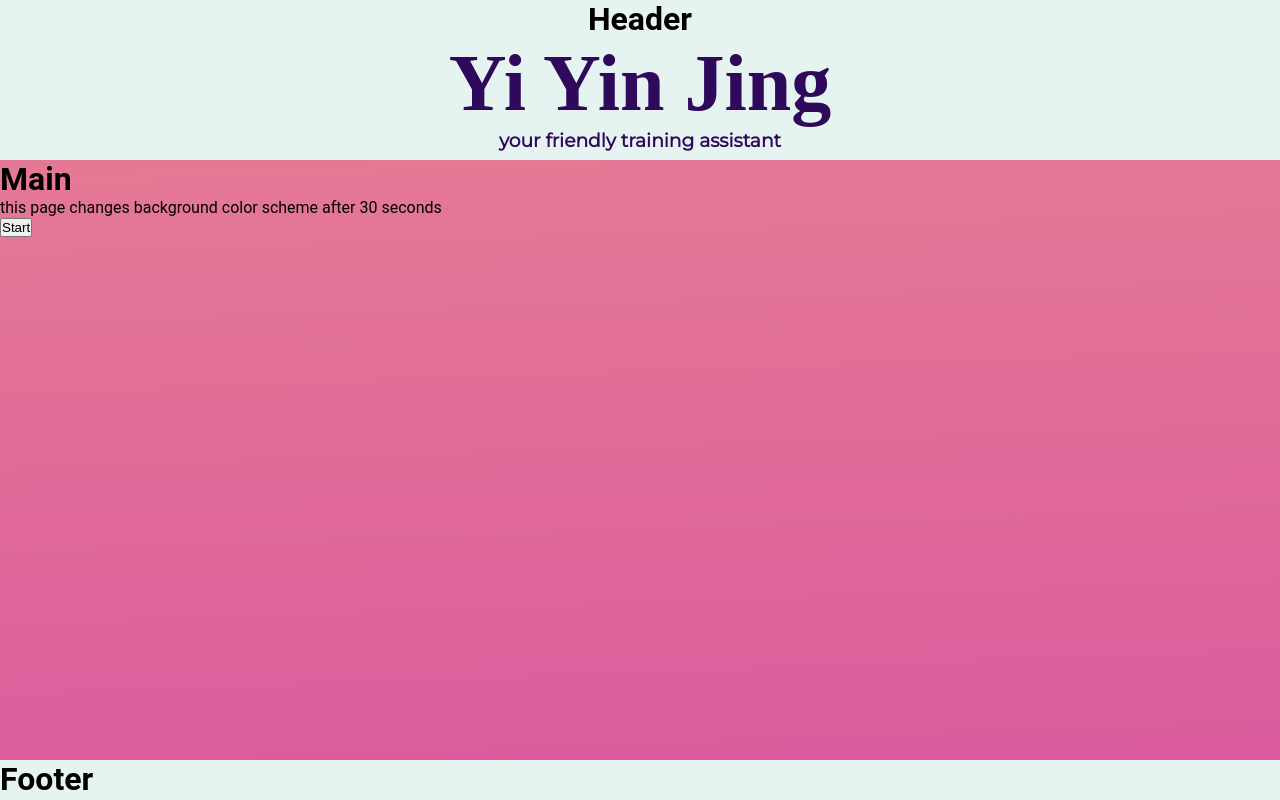
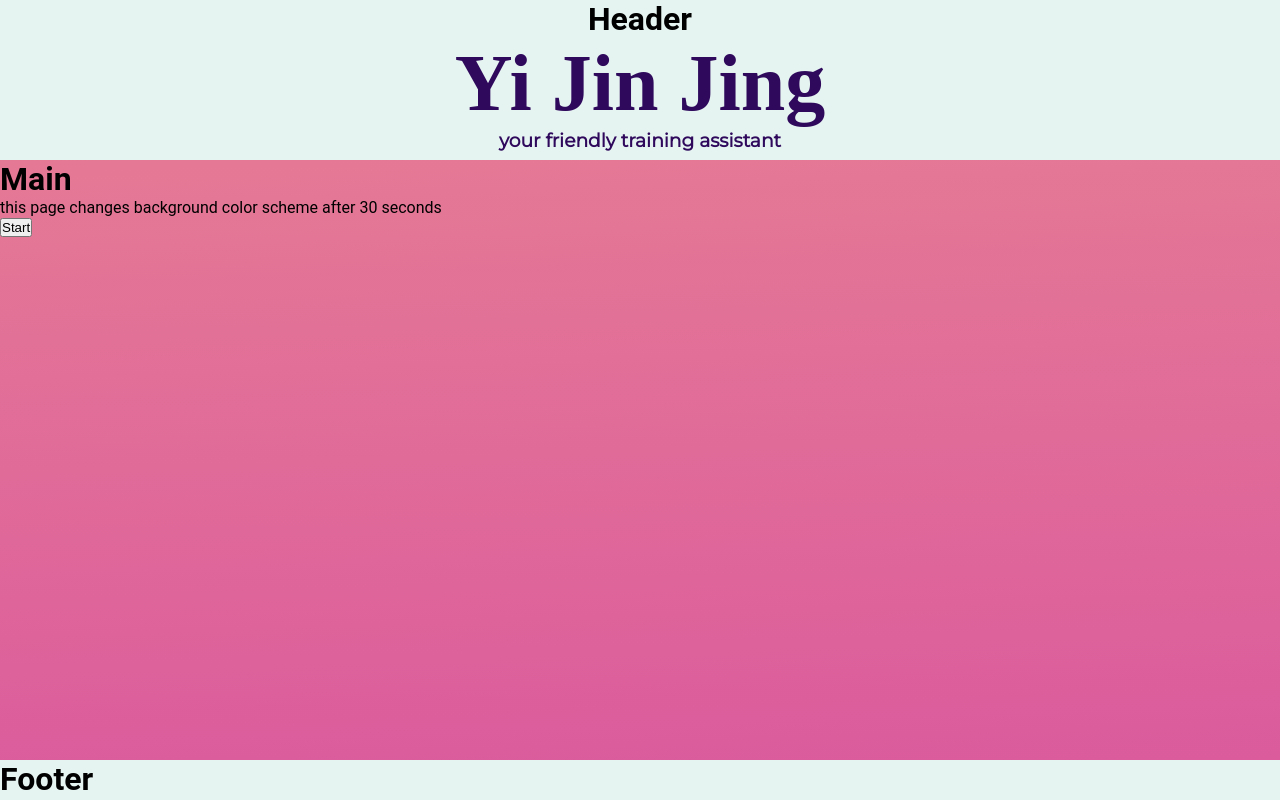
Before and after one commit to AYGros/yijinjing-assistant, a React (Create React App) app: page / in a window 1280 px wide. Built offline with nearby package versions, Linux system fonts and the light colour scheme; no server answers; a web font is replaced by a local one.

Commit message:
correct typo in header

```diff
--- a/src/components/Header.js
+++ b/src/components/Header.js
@@ -5,7 +5,7 @@ const Header = () => {
         <div className="headerContainer">
             <h1>Header
             </h1>
-            <h1 className="claim">Yi Yin Jing</h1>
+            <h1 className="claim">Yi Jin Jing</h1>
             <h3>your friendly training assistant</h3>
 
         </div>
--- a/src/components/Main.js
+++ b/src/components/Main.js
@@ -44,7 +44,7 @@ useEffect(()=>{
             setSection(section=>section+1);
             setColor(backgrounds[section]);
 
-        }, 20000);
+        }, 120000);
         return ()=>clearInterval(interval);
     }
 }, [isRunning, section, color])
```
